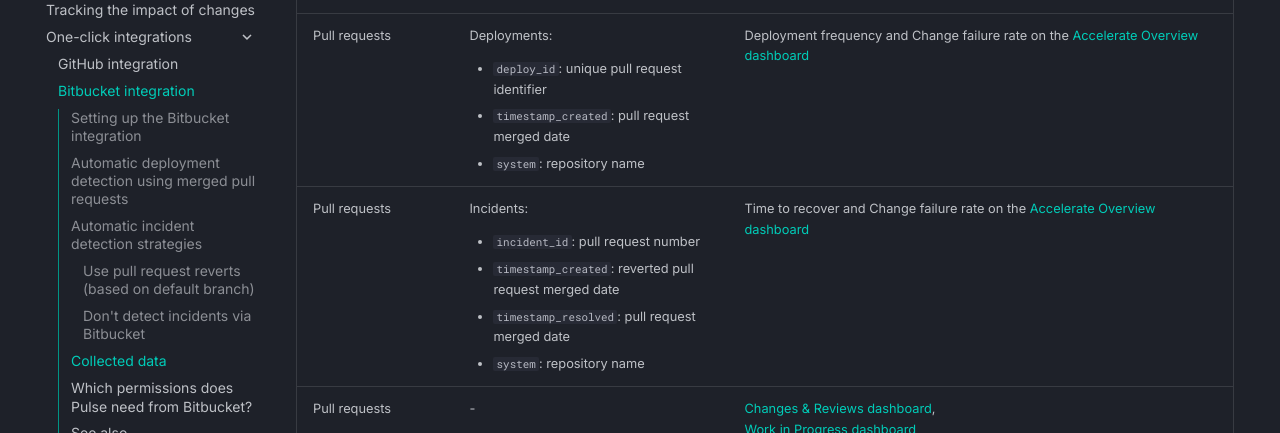
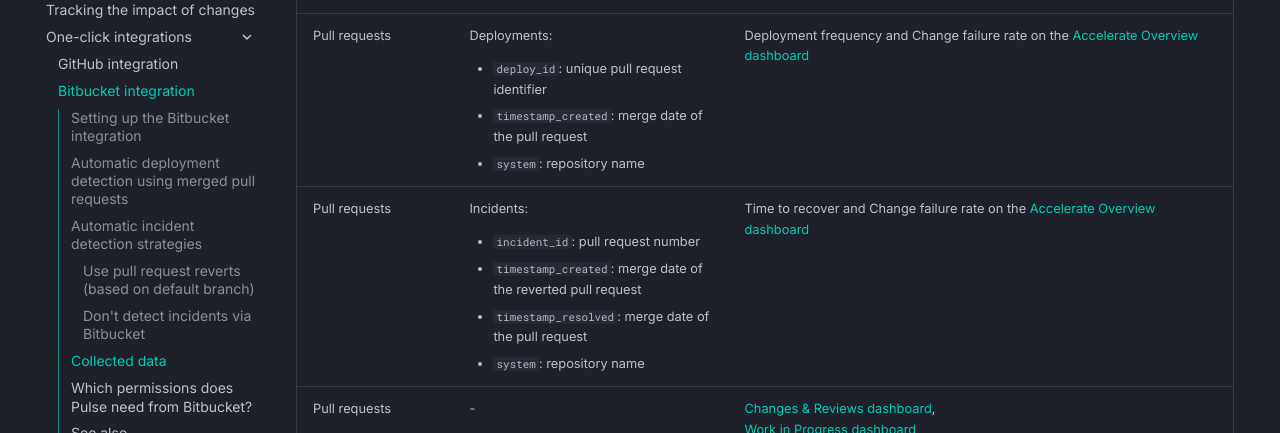
Before and after one commit to codacy/pulse-user-docs, an MkDocs documentation site: the page built from docs/one-click-integrations/bitbucket-integration.md, in a window 1280 px wide and 900 px high, scrolled down 4760 px. Shown: the part 152-585 px from the top of the window. Built offline with MkDocs 1.6.1 and Material for MkDocs 9.7.7, drawn with Linux system fonts in a browser that asks for light colours.

Commit message:
clean: Tweaks for clarity

```diff
--- a/docs/one-click-integrations/bitbucket-integration.md
+++ b/docs/one-click-integrations/bitbucket-integration.md
@@ -110,7 +110,7 @@
         <p>Deployments:</p>
         <ul>
             <li><code>deploy_id</code>: unique pull request identifier</li>
-            <li><code>timestamp_created</code>: pull request merged date</li>
+            <li><code>timestamp_created</code>: merge date of the pull request</li>
             <li><code>system</code>: repository name</li>
         </ul>
     </td>
@@ -122,8 +122,8 @@
         <p>Incidents:</p>
         <ul>
             <li><code>incident_id</code>: pull request number</li>
-            <li><code>timestamp_created</code>: reverted pull request merged date</li>
-            <li><code>timestamp_resolved</code>: pull request merged date</li>
+            <li><code>timestamp_created</code>: merge date of the reverted pull request</li>
+            <li><code>timestamp_resolved</code>: merge date of the pull request</li>
             <li><code>system</code>: repository name</li>
         </ul>
     </td>
```
